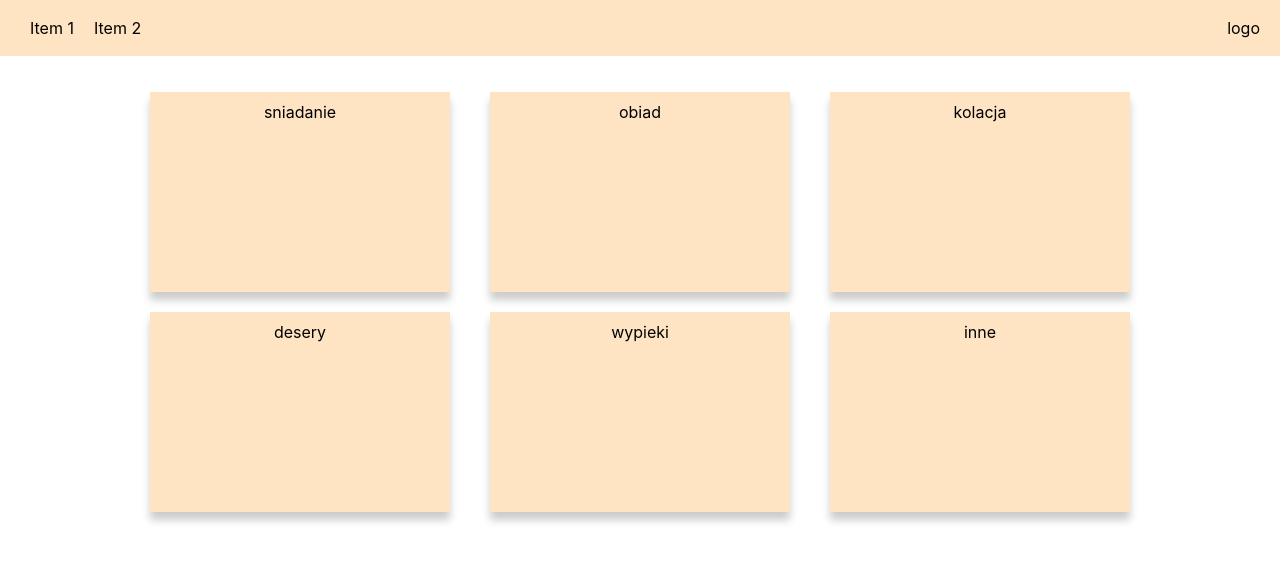
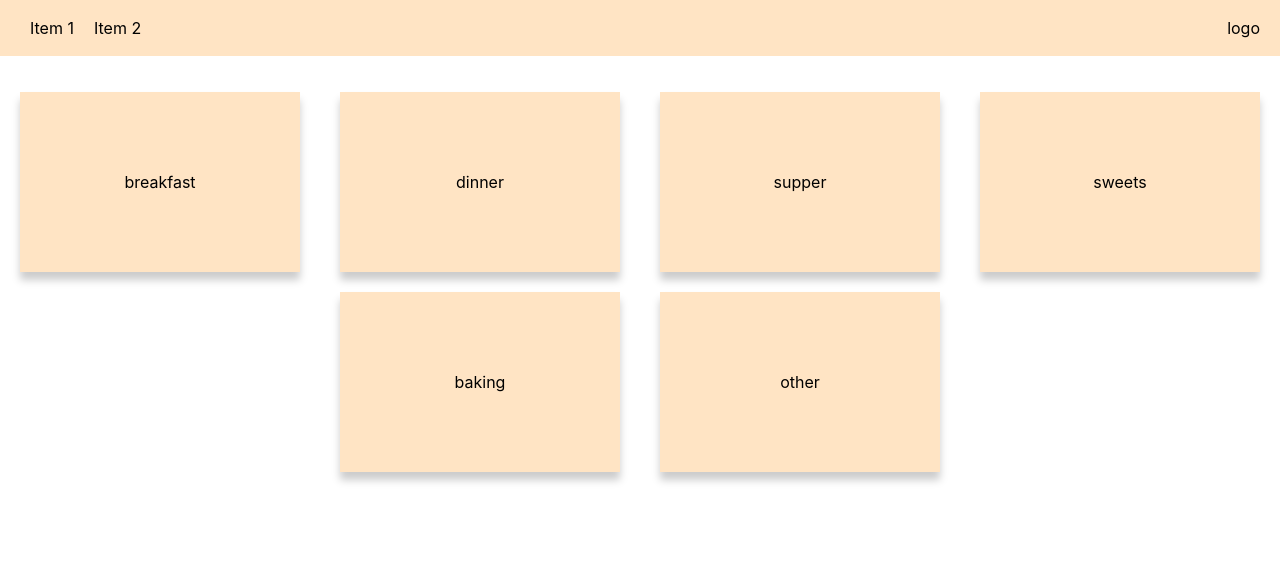
Before and after one commit to DawidSzpener/Ripicipi, a React (Create React App) app: page / in a window 1280 px wide. Shown: the top 562 px of the page. Built offline with nearby package versions, Linux system fonts and the light colour scheme.

Commit message:
feat: upon clicking a category webpage shows all of its dishes

```diff
--- a/src/Components/DishCategory/Breakfast/Breakfast.js
+++ b/src/Components/DishCategory/Breakfast/Breakfast.js
@@ -3,7 +3,7 @@ import React from 'react'
 const breakfast = () => {
   return (
     <div>
-      breakfast
+      lista wszystkich sniadan
     </div>
   )
 }
--- a/src/Components/DishCategory/Dinner/Dinner.js
+++ b/src/Components/DishCategory/Dinner/Dinner.js
@@ -3,7 +3,7 @@ import React from 'react'
 const dinner = () => {
   return (
     <div>
-      dinner
+      lista wszystkich obiadow
     </div>
   )
 }
--- a/src/Components/DishCategory/DishCategory.js
+++ b/src/Components/DishCategory/DishCategory.js
@@ -5,13 +5,14 @@ import Card from '../UI/Card/Card'
 
 class DishCategory extends Component {
   state = {
-    categories: ['sniadanie', 'obiad', 'kolacja', 'desery', 'wypieki', 'inne']
+    categories: ['breakfast', 'dinner', 'supper', 'sweets', 'baking', 'other'],
+    shownCategory: null
   }
 
   render() {
     let category = null
 
-    switch (this.props.category) {
+    switch (this.state.shownCategory) {
       case('breakfast'):
         category = <Breakfast />
       break
@@ -19,8 +20,11 @@ class DishCategory extends Component {
         category = <Dinner />
       break
       default:
-        category = this.state.categories.map( category => {
-          return <Card>{category}</Card>
+        category = this.state.categories.map(category => {
+          return (
+          <Card
+            key={category}
+            clicked={() => this.setState({ shownCategory: category })}>{category}</Card>)
         })
     }
 
--- a/src/Components/UI/Card/Card.css
+++ b/src/Components/UI/Card/Card.css
@@ -7,4 +7,7 @@
   box-shadow: 0 8px 8px #ccc;
   padding: 10px;
   margin: 20px 20px auto;
+  align-content: center;
+  box-sizing: border-box;
+  flex-flow: column;
 }
--- a/src/Components/UI/Card/Card.js
+++ b/src/Components/UI/Card/Card.js
@@ -2,7 +2,7 @@ import React from 'react'
 import './Card.css'
 
 const card = (props) => (
-  <div className='Card'>{props.children}</div>
+  <div className='Card' onClick={props.clicked}>{props.children}</div>
 )
 
 export default card
```
